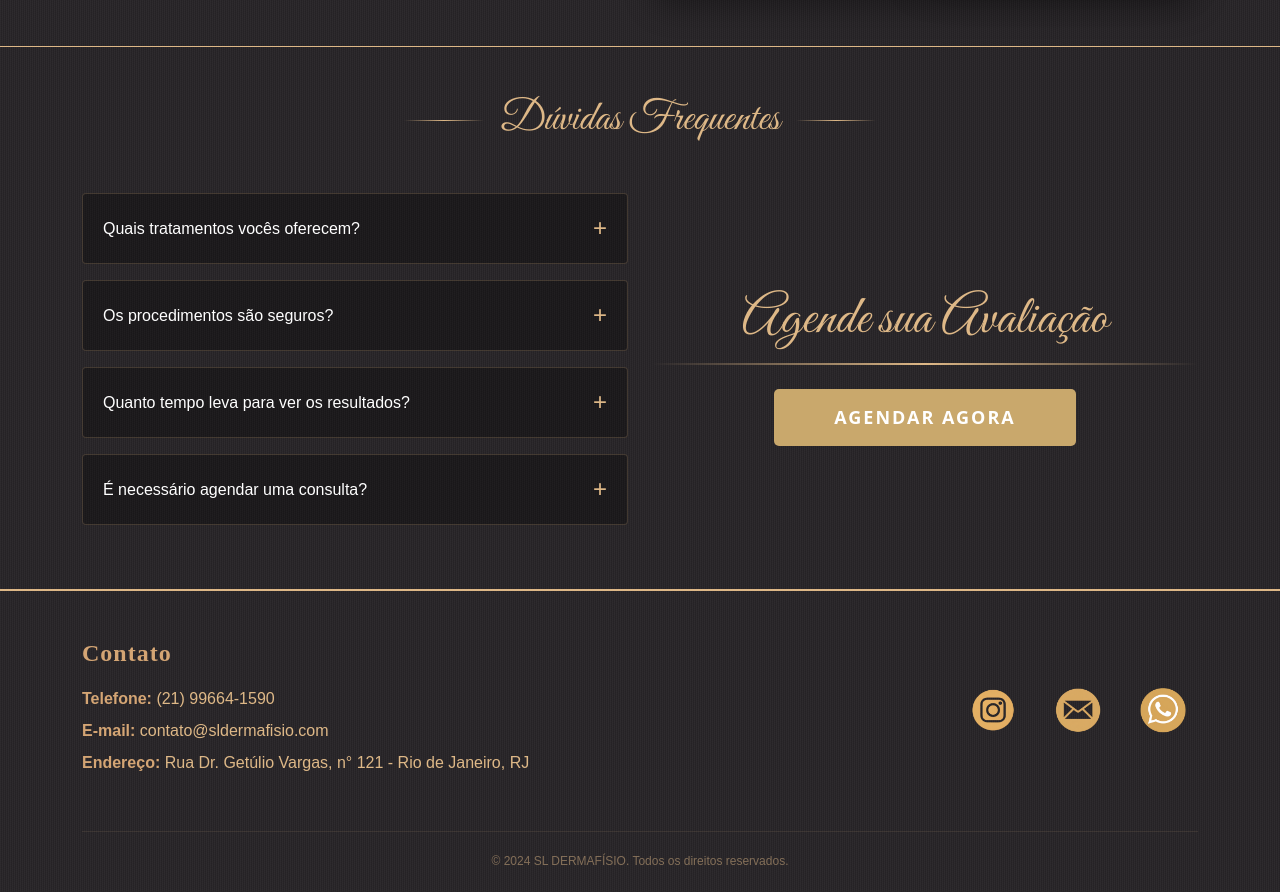
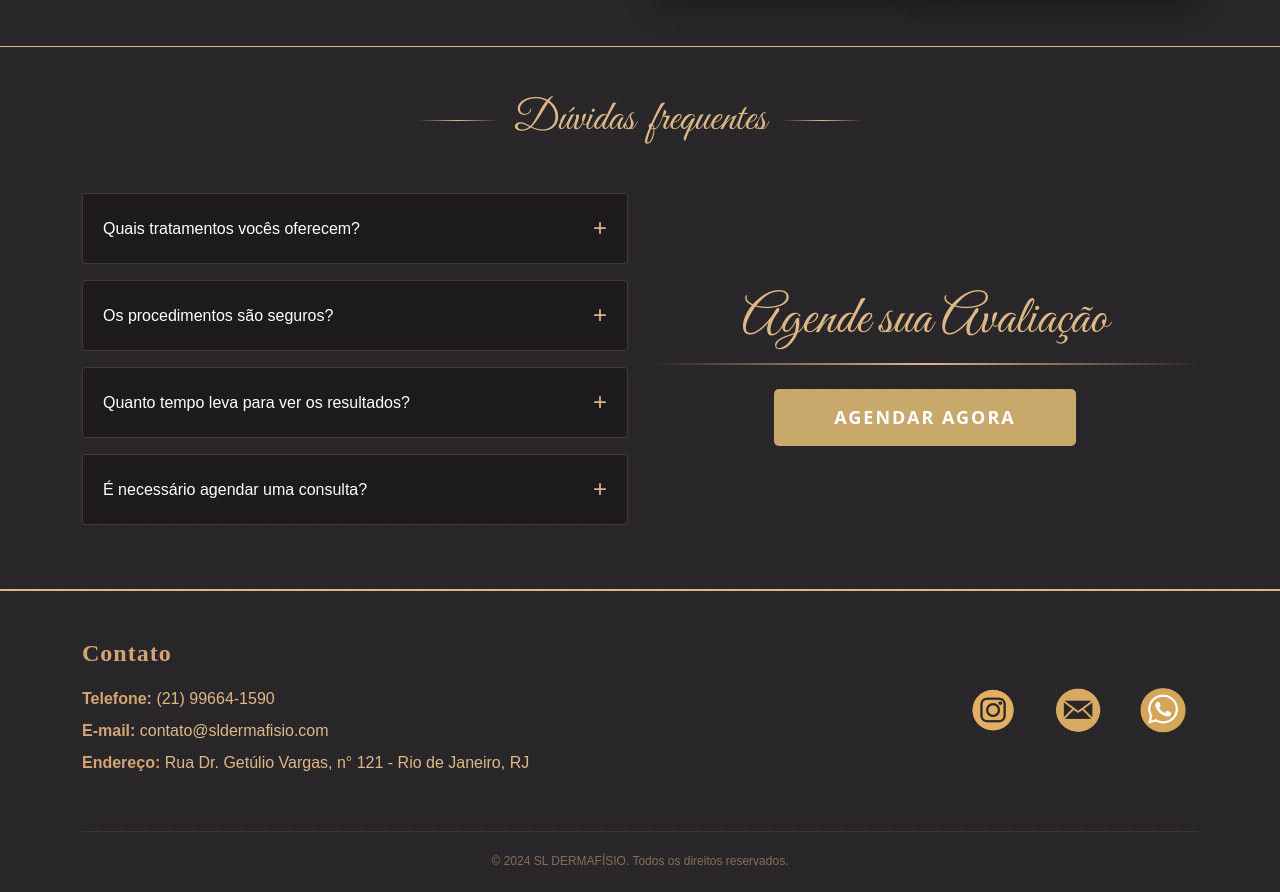
Before and after one commit to DhCavalcante777/dermafisio, a Vue app: page /v2 in a window 1280 px wide. Shown: the part 1736-2628 px from the top of the page. Built offline with nearby package versions, Linux system fonts and the light colour scheme.

Commit message:
alteradno espaco do duvida frenquente

```diff
--- a/src/components/faqSection.vue
+++ b/src/components/faqSection.vue
@@ -4,7 +4,7 @@
       <div class="row mb-5">
         <div class="col-12 text-center d-flex align-items-center justify-content-center gap-3">
           <div class="ornament-line"></div>
-          <h2 class="section-title">Dúvidas Frequentes</h2>
+          <h2 class="section-title">Dúvidas frequentes</h2>
           <div class="ornament-line"></div>
         </div>
       </div>
@@ -69,6 +69,7 @@ const faqs = [
   font-family: "Great Vibes", cursive;
   font-size: 42px;
   margin: 0;
+  word-spacing: 8px;
 }
 
 .ornament-line {
```
